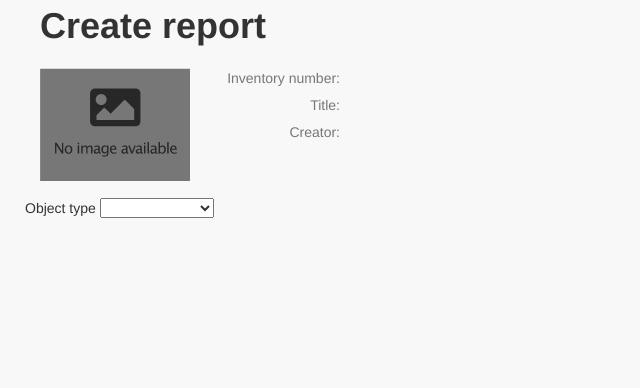
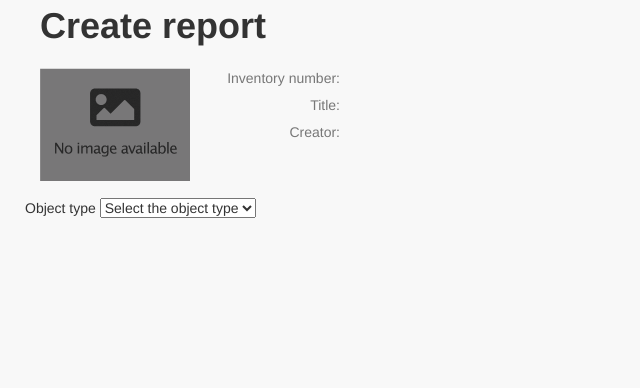
Before and after one commit to VlaamseKunstcollectie/iiif-condition-reports, a Symfony app: template templates/report.html.twig in a window 1280 px wide. Shown: the part 82-470 px from the top of the page, without its empty margins (0-640 px from the left). Run offline with Twig, Linux system fonts and the light colour scheme; the template is opened without the code that fills it, so the values that code supplies are empty; some libraries are stand-ins or nearby versions.

Commit message:
Improves placeholder

```diff
--- a/templates/organisation.html.twig
+++ b/templates/organisation.html.twig
@@ -31,7 +31,7 @@
 					<div>
 						<label for="role-dropdown">{{ 'Role' | trans }}</label>
 						<select id="role-dropdown"{% if custom_role is empty %} name="form[role]"{% else %} style="display: none;"{% endif %} onchange="if(this.options[this.selectedIndex].value === 'customOption') { toggleField('role-dropdown', 'role-custom'); }">
-							<option></option>
+							<option disabled selected hidden>{{ 'Choose a role' | trans }}</option>
 							{% for key, role_ in organisation_roles %}
 								<option value="{{ key }}"{% if role == key %} selected{% endif %}>{{ role_ | trans }}</option>
 							{% endfor %}
--- a/templates/report.html.twig
+++ b/templates/report.html.twig
@@ -117,7 +117,7 @@
             </div>
             <label for="object-type">{{ 'Object type' | trans }}</label>
             <select id="object-type" name="object_type" onchange="if(this.options[this.selectedIndex].value === 'customOption') { toggleObjectTypeField('object-type', 'object-type-custom'); } else if(this.selectedIndex > 0) { document.getElementById('wrap').style.display = 'block'; }">
-                <option value="" selected="selected"></option>
+                <option value="" selected disabled hidden>{{ 'Select the object type' | trans }}</option>
                 <option value="Painting">{{ 'Painting' | trans }}</option>
                 <option value="Work on paper">{{ 'Work on paper' | trans }}</option>
                 <option value="Sculpture">{{ 'Sculpture' | trans }}</option>
--- a/translations/messages.nl.yaml
+++ b/translations/messages.nl.yaml
@@ -4,8 +4,11 @@ Representatives: Vertegenwoordigers
 
 Organisation: Organisatie
 Representative: Vertegenwoordiger
+Choose a role: Kies een rol
+
+Select the object type: Selecteer het objecttype
+Fill in another object type ...: Vul een ander objecttype in ...
 Responsible loan project: Verantwoordelijke bruikleenproject
-
 Search: Zoeken
 Search type: Type zoekopdracht
 Search by inventory number ...: Zoek op inventarisnummer ...
```
